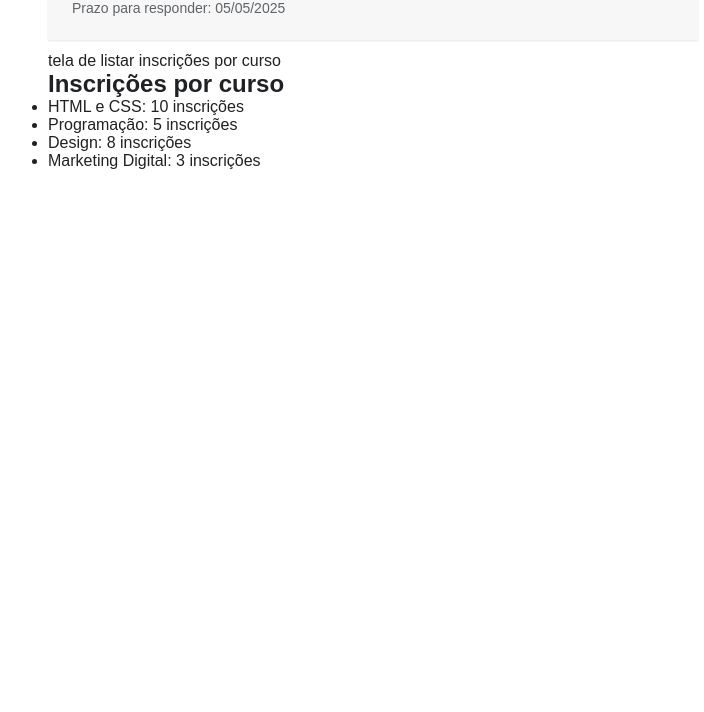
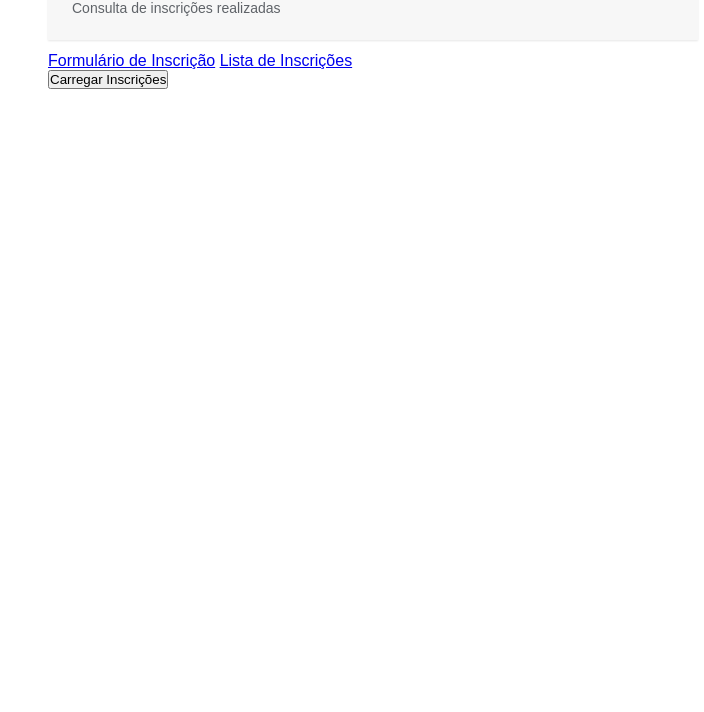
Before and after one commit to YurizinDEV/desafio-forms, a website built with Vite: page get.html in a window 1280 px wide. Shown: the part 88-800 px from the top of the page, without its empty margins (267-971 px from the left). Built offline with nearby package versions, Linux system fonts and the light colour scheme.

Commit message:
feat: atualizar título e conteúdo da página de lista de inscrições

```diff
--- a/get.html
+++ b/get.html
@@ -6,28 +6,32 @@
   <link rel="icon" type="image/svg+xml" href="/vite.svg" />
   <meta name="viewport" content="width=device-width, initial-scale=1.0" />
   <link rel="stylesheet" href="/assets/css/index.css">
-    <title>Desafio Get Formulário</title>
+  <title>Lista de Inscrições</title>
 </head>
 
 <body>
   <div class="container">
     <div class="header">
-            <h1>Inscrição nos cursos FIC</h1>
+      <h1>Lista de Inscrições FIC</h1>
       <img src="/assets/images/moon-star 1.svg" alt="Ícone lua e estrela" class="header-icon">
-            <p>Prazo para responder: 05/05/2025</p>
+      <p>Consulta de inscrições realizadas</p>
     </div>
-        tela de listar inscrições por curso
-        <div>
-            <h2>Inscrições por curso</h2>
-            <ul>
-                <li>HTML e CSS: 10 inscrições</li>
-                <li>Programação: 5 inscrições</li>
-                <li>Design: 8 inscrições</li>
-                <li>Marketing Digital: 3 inscrições</li>
-            </ul>
+    <nav class="navigation">
+      <a href="index.html" class="nav-link">Formulário de Inscrição</a>
+      <a href="get.html" class="nav-link active">Lista de Inscrições</a>
+    </nav>
+
+    <div class="content-block">
+      <button id="loadInscricoes" class="load-button">Carregar Inscrições</button>
+      <div id="loading" class="loading-container" style="display: none;">
+        <div class="loading-spinner"></div>
+        <p>Carregando inscrições...</p>
+      </div>
+      <div id="lista-inscricoes" class="inscricoes-container"></div>
     </div>
   </div>
-    <script type="module" src="/src/main.ts"></script>
+
+  <script type="module" src="/src/inscricoes.ts"></script>
 </body>
 
 </html>
```
Also changed, not shown: index.html (+6 -5 lines). Lines whose indentation alone changed are shown as unchanged.
